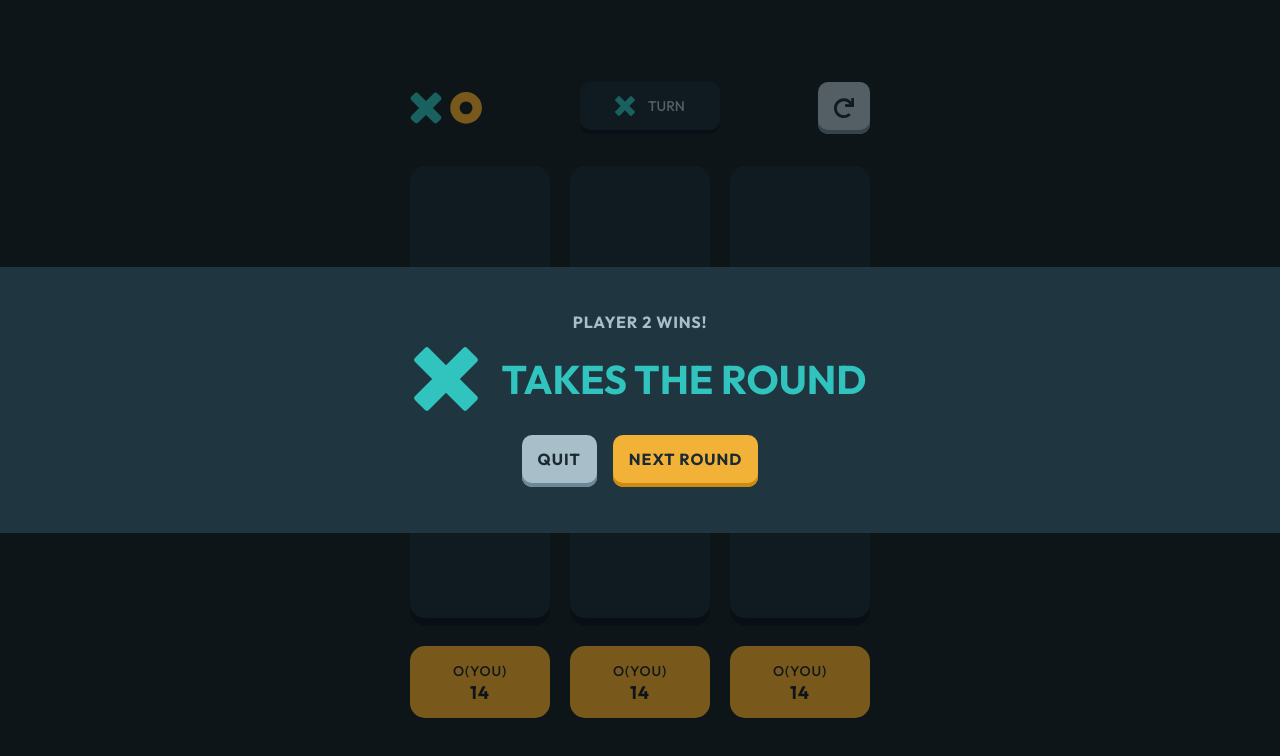
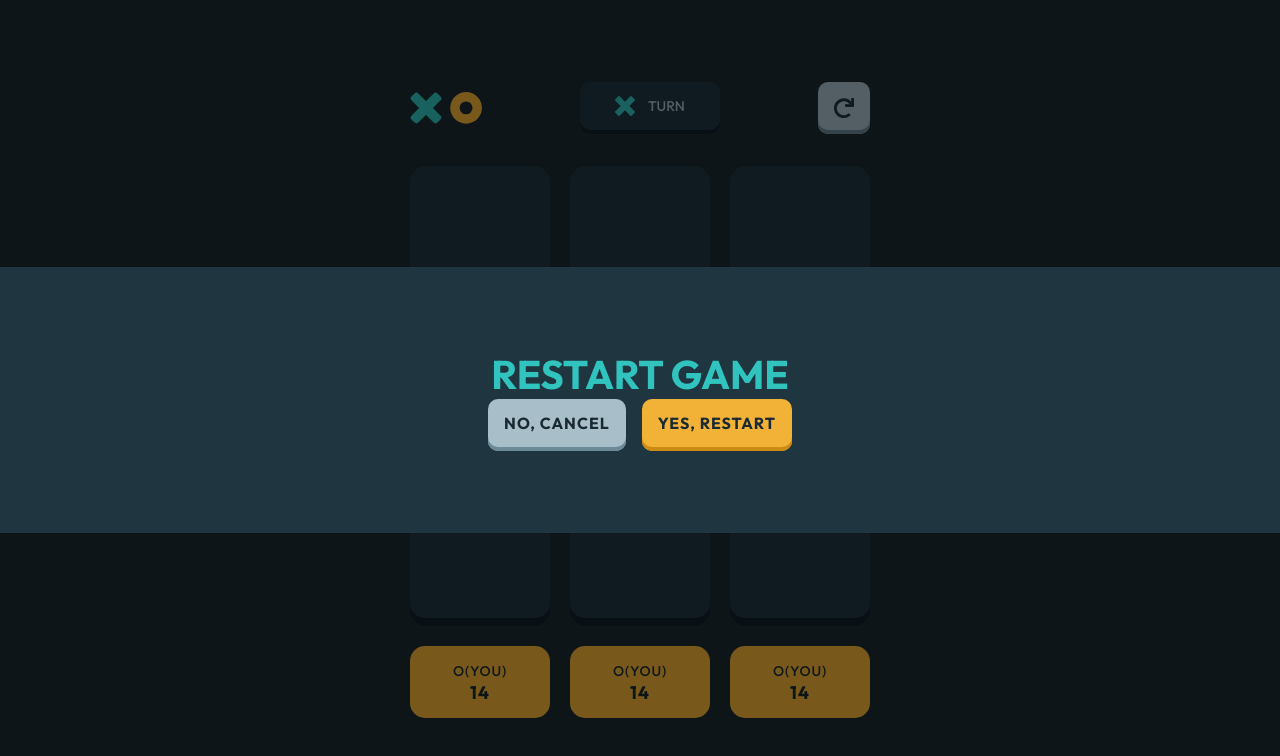
Before and after one commit to jubelo1234/tic-tac-toe, a React (Vite) app in the folder tictactoe-game/: page / in a window 1280 px wide. Shown: the top 756 px of the page. Built offline with nearby package versions, Linux system fonts and the light colour scheme.

Commit message:
restart ui

```diff
--- a/tictactoe-game/src/App.tsx
+++ b/tictactoe-game/src/App.tsx
@@ -1,6 +1,7 @@
 import "./App.css";
 import GamePage from "./components/GamePage";
 import Home from "./components/Home";
+import RestartUi from "./components/RestartUi";
 import WinCard from "./components/WinCard";
 
 function App() {
@@ -8,7 +9,7 @@ function App() {
     <div className="px-[6vw] py-10 flex items-center justify-center bg-dark-navy min-h-screen min-w-screen">
       <GamePage />
       <div className="w-full absolute top-0 h-full">
-       <WinCard/>
+       <RestartUi/>
       </div>
     </div>
   );
--- a/tictactoe-game/src/components/RestartUi.tsx
+++ b/tictactoe-game/src/components/RestartUi.tsx
@@ -1,7 +1,20 @@
-
-
 export default function RestartUi() {
   return (
-    <div>RestartUi</div>
-  )
+    <div className="size-full">
+      <div className=" absolute z-0 top-0 bg-win-bg size-full"></div>
+      <div className="z-10 absolute h-[16.625rem] flex flex-col justify-center items-center uppercase bg-semi-dark-navy w-full top-1/2 left-1/2  transform -translate-y-1/2 -translate-x-1/2">
+        <p className=" text-[1.4rem] exsm:text-[1.5rem] tab:text-[2.5rem] mb-[1.9375] leading-[1.875rem] tab:leading-[3.125rem] text-light-blue font-bold">
+          Restart game
+        </p>
+        <div className="flex gap-4">
+          <button className="text-dark-navy cursor-pointer transition-all duration-300 hover:bg-silver-hover bg-silver-cl shadow-res font-bold text-[0.95rem] exsm:text-[1rem] uppercase rounded-[0.625rem] h-[3rem] exsm:h-[3.25rem] exsm:pb-1 px-3 exsm:px-4 tracking-[1px]">
+            no, cancel
+          </button>
+          <button className="text-dark-navy cursor-pointer transition-all duration-300 hover:bg-light-yellow-hover bg-light-yellow shadow-nxt font-bold text-[0.95rem] exsm:text-[1rem] uppercase rounded-[0.625rem] h-[3rem] exsm:h-[3.25rem] exsm:pb-1 px-3 exsm:px-4 tracking-[1px]">
+           yes, restart
+          </button>
+        </div>
+      </div>
+    </div>
+  );
 }
```
